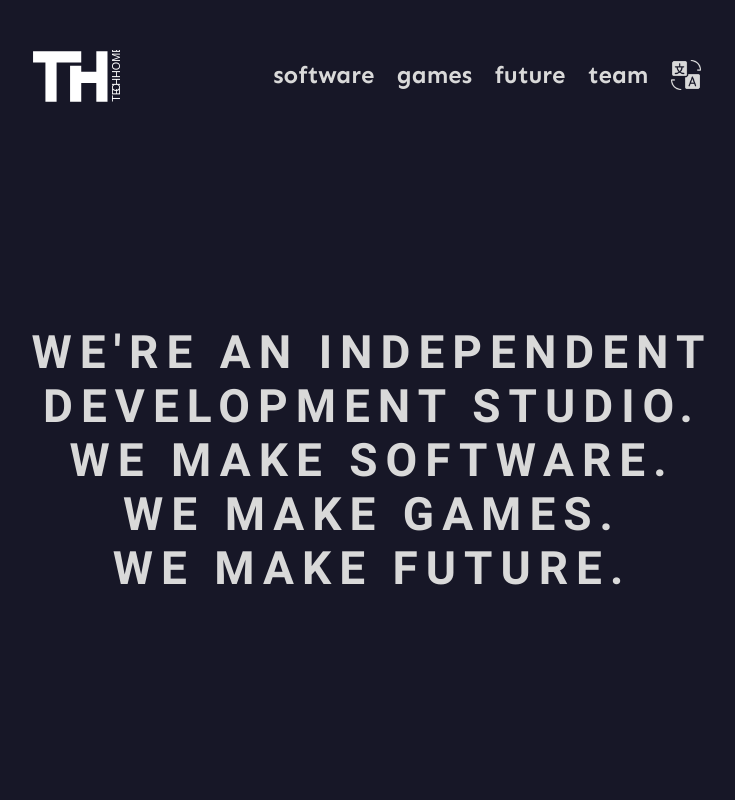
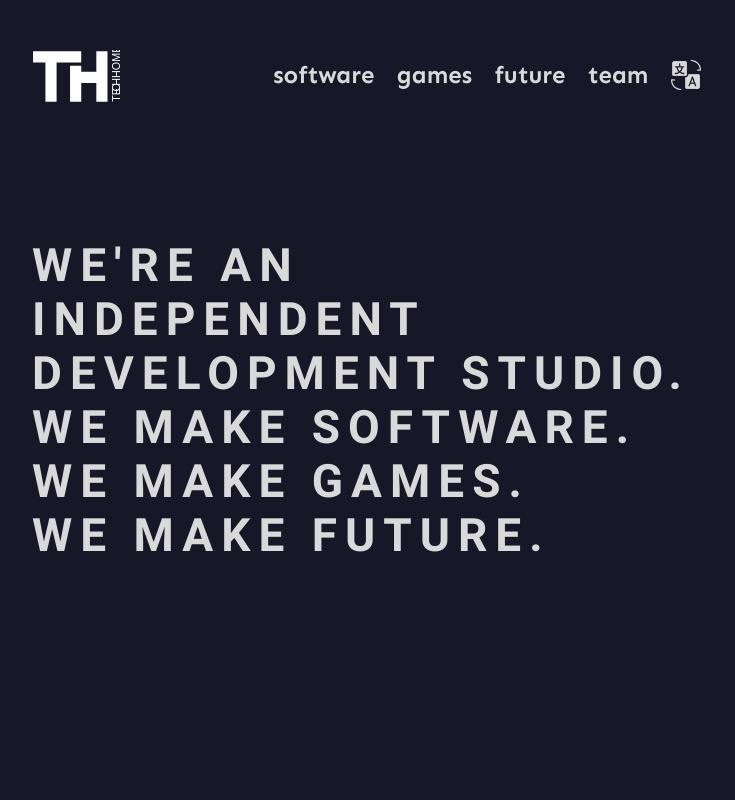
Before and after one commit to webdevstas/techhome_vue, a Vue app: page / in a window 1280 px wide. Shown: the top 800 px of the page, without its empty margins (268-1003 px from the left). Built offline with nearby package versions, Linux system fonts and the light colour scheme.

Commit message:
поправил позиционирование в контейнере

```diff
--- a/src/App.vue
+++ b/src/App.vue
@@ -50,12 +50,9 @@ export default {
     font-family: 'SenBold'
     src: url('/fonts/Sen-Bold.ttf')
 #app
-    font-family: Avenir, Helvetica, Arial, sans-serif
+    font-family: 'SenRegular'
     -webkit-font-smoothing: antialiased
     -moz-osx-font-smoothing: grayscale
-    text-align: center
-    color: #2c3e50
-    margin-top: 60px
 .panel
     height: 100vh
 .second
--- a/src/components/FirstScreen.vue
+++ b/src/components/FirstScreen.vue
@@ -1,6 +1,6 @@
 <template>
-  <!-- <div class="container"> -->
   <section class="first__screen panel">
+    <div class="container">
       <div class="first__screen-slogan">
         We're an independent <br />
         development studio. <br />
@@ -8,8 +8,8 @@
         We make games. <br />
         We make future.
       </div>
+    </div>
   </section>
-  <!-- </div> -->
 </template>
 
 <script>
@@ -26,13 +26,15 @@ body
   padding: 0 300px
 .first__screen
   height: 100vh
+  position: relative
   &-slogan
     font-size: 46px
     color: #d9d9d9
     text-transform: uppercase
     letter-spacing: 8px
+    font-family: 'RobotoBold'
+    text-align: start
     position: relative
-    top: 50%
+    top: 50vh
     transform: translateY(-50%)
-    font-family: 'RobotoBold'
 </style>
```
Lines whose indentation alone changed are shown as unchanged.
